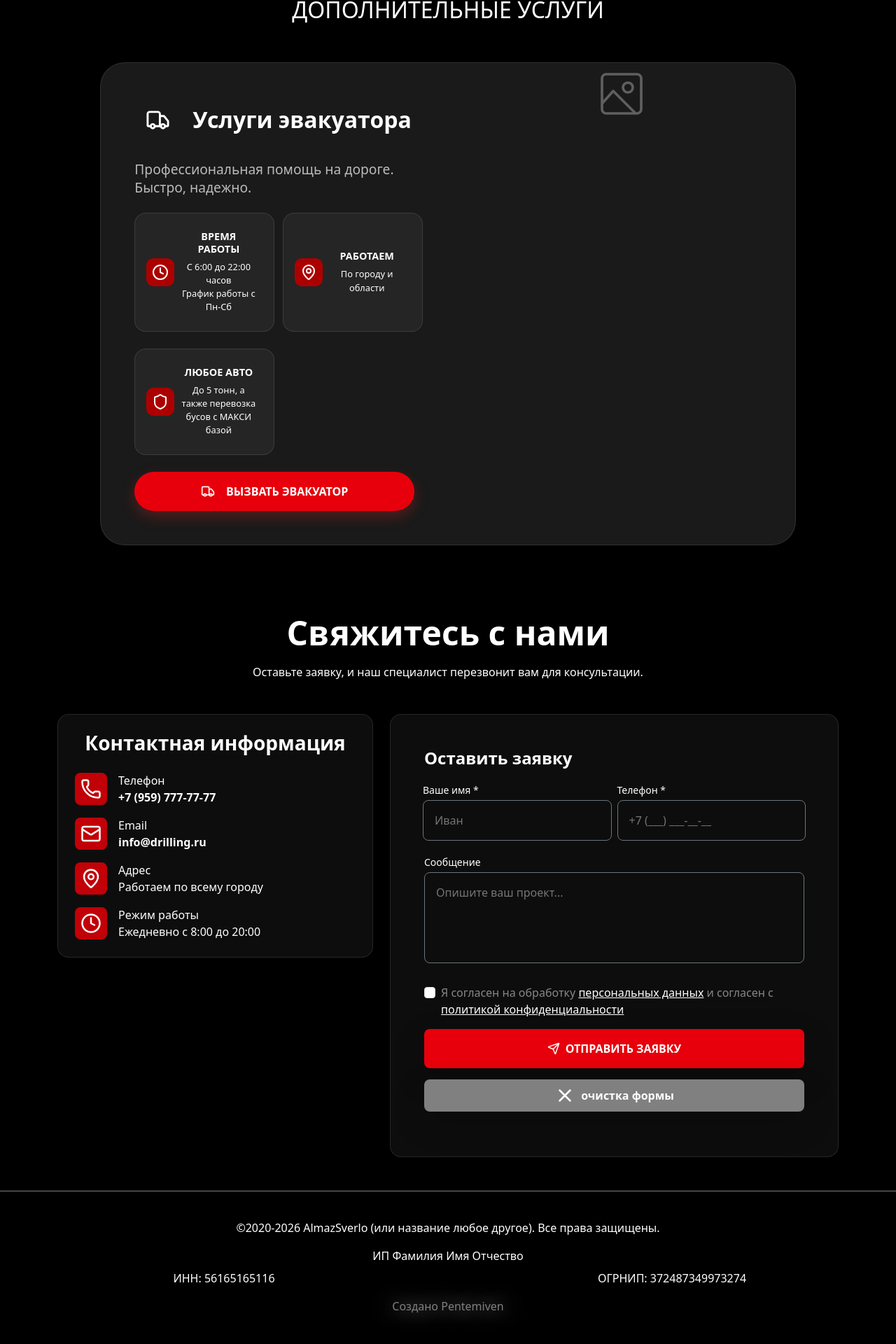
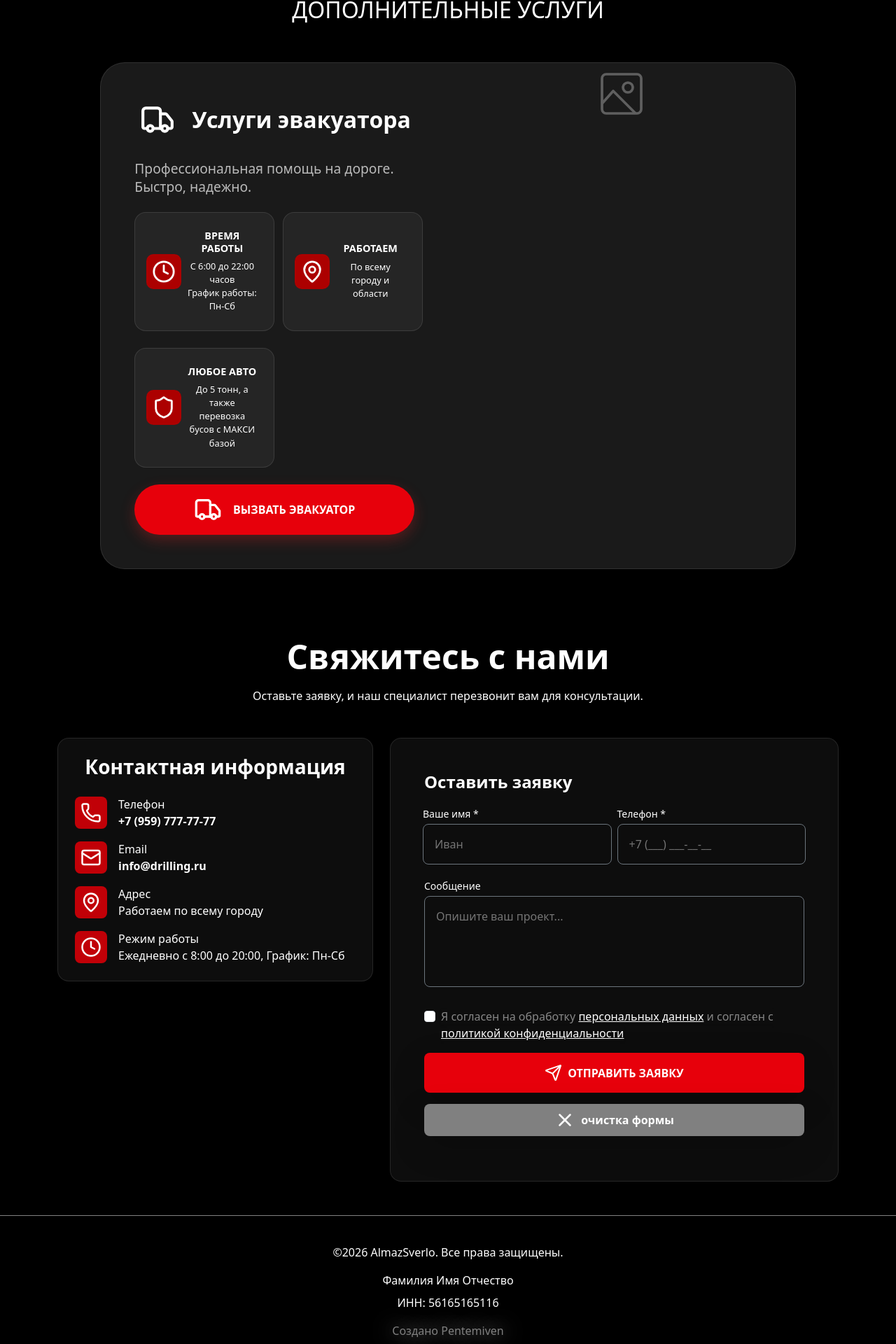
Before and after one commit to Lolboy505/AlmazSverlo, a React (Vite) app: page / in a window 1280 px wide. Shown: the part 2672-4592 px from the top of the page at 70% size. Built offline with nearby package versions, Linux system fonts and the light colour scheme.

Commit message:
1) Installed Axios. 2) Added Axios fetch processing. 3) Added an event check in UseEffect to the gallery. 4) Added additional functionality for the replaceWrongText function. 5) Changed the image size for additional services. 6) Added upload and request submission logic.

```diff
--- a/package.json
+++ b/package.json
@@ -13,6 +13,7 @@
   },
   "dependencies": {
     "@fontsource/golos-text": "^5.2.8",
+    "axios": "^1.13.2",
     "bootstrap": "^5.3.8",
     "lucide-react": "^0.562.0",
     "react": "^19.2.0",
--- a/src/components/additional/Preloader.jsx
+++ b/src/components/additional/Preloader.jsx
@@ -31,7 +31,7 @@ export default function App({ children }) {
                     display: 'flex',
                     justifyContent: 'center',
                     alignItems: 'center',
-                    zIndex: 10000,
+                    zIndex: 1000,
                     transition: 'opacity 0.5s ease'
                 }}>
                     <div
@@ -43,7 +43,6 @@ export default function App({ children }) {
                             color:"var(--color-red-700)",
                         }}
                     >
-                        <span className="visually-hidden">Загрузка...</span>
                     </div>
                 </div>
             )}
--- a/src/components/additional/contactData.js
+++ b/src/components/additional/contactData.js
@@ -1,10 +1,17 @@
+const nameOrg = "AlmazSverlo"
 const phone = "79597777777" // указывать только цифры
 const email = "info@drilling.ru"
 const telegram = "https://t.me"
 const vkontakte = "https://vk.com"
+const address = "Работаем по всему городу"
+const addressTow = "По всему городу и области"
+
+const schedule = "Пн-Cб"
 
 const fromTime = '8:00'
 const toTime = '20:00'
+
+const scheduleTow = "Пн-Сб"
 
 const fromTimeTow = '6:00'
 const toTimeTow = '22:00'
@@ -30,6 +37,11 @@ export {
     toTime,
     fromTimeTow,
     toTimeTow,
+    nameOrg,
+    schedule,
+    scheduleTow,
+    address,
+    addressTow,
     // функции
     formatPhoneNumber,
 }
--- a/src/components/contact/Contact.jsx
+++ b/src/components/contact/Contact.jsx
@@ -1,11 +1,15 @@
 import { Container, Row, Col } from 'react-bootstrap';
 import { useState } from 'react';
+import { Phone, Mail, MapPin, Clock, Send } from 'lucide-react';
+import { phone, email, formatPhoneNumber, fromTime, toTime, schedule, address } from '@/components/additional/contactData'
 import urlPDPC from '@/documents/PersonalDataProccessingConsent.pdf'
 import urlPP from '@/documents/PrivacyPolicy.pdf'
-import { Phone, Mail, MapPin, Clock, Send } from 'lucide-react';
-import { phone, email, formatPhoneNumber, fromTime, toTime } from '@/components/additional/contactData'
 import CloseIcon from '../additional/CloseIcon';
 import ContactItem from './ContactItem';
+import axios from 'axios';
+
+let addressFetch = "http://10.10.10.108:5000/api/order";
+// 'http://localhost:5000/api/order'; // Для локалки
 
 const nullForm = {
     name: '',
@@ -13,9 +17,14 @@ const nullForm = {
     message: '',
     isAgreed: false,
 }
+
 export default function Contact() {
     const [formData, setFormData] = useState(nullForm);
     const [formDatalast, setFormDatalast] = useState(nullForm);
+    const [isLoading, setIsLoading] = useState(false)
+
+    console.log(formData)
+
 
     let tmpFormData = nullForm
 
@@ -34,21 +43,23 @@ export default function Contact() {
         },
         {
             label: "Адрес",
-            value: "Работаем по всему городу",
+            value: address,
             href: null,
             icon: <MapPin size={30} />,
         },
         {
             label: "Режим работы",
-            value: `Ежедневно с ${fromTime} до ${toTime}`,
+            value: `Ежедневно с ${fromTime} до ${toTime}, График: ${schedule}`,
             href: null,
             icon: <Clock size={30} />,
         },
     ]
 
-    const replaceWrongText = (val) => {
+    const replaceWrongText = (val, flagZalip = true) => {
         // Ограничиваем "залипание" символов (не более 5 одинаковых букв подряд)
-        val = val.replace(/(.)\1{4,}/g, '$1$1$1$1');
+        if (flagZalip) {
+            val = val.replace(/(.)\1{4,}/g, '$1$1$1$1');
+        }
         // не работает в во время onChange
 
         // удаляем потенциально опасные скриптовые символы < >
@@ -121,6 +132,10 @@ export default function Contact() {
             alert('Пожалуйста, введите ваше имя.');
             return true;
         }
+        else if (formData.isAgreed === false) {
+            alert('Вы не согласились на обработку персональных данных и политику конфиденциальности')
+            return true;
+        }
         else if (formData.phone.trim() === '') {
             alert('Пожалуйста, введите ваш телефон.');
             return true;
@@ -143,26 +158,40 @@ export default function Contact() {
         }
     }
 
-    const handleSubmit = (e) => {
+    const handleSubmit = async (e) => {
         e.preventDefault();
-        // ДОДЕЛАТЬ отправку формы
-        if (isWrongForm()) {
+
+        if (isWrongForm() || isLoading) {
             return null
         }
         else {
+            setIsLoading(true);
+
             tmpFormData = {
                 name: replaceWrongText(formData.name),
-                phone: replaceWrongText(formData.phone),
+                phone: replaceWrongText(formData.phone, false),
                 message: replaceWrongText(formData.message),
                 isAgreed: formData.isAgreed
             }
-            setFormDatalast(tmpFormData)
-            //далее отправляем tmp-шку
-            setFormData((tmpFormData))
-            // console.log()
-            alert('Спасибо за обращение! Мы свяжемся с вами в ближайшее время.');
+
+            try {
+                const response = await axios.post(addressFetch, tmpFormData)
+
+                if (response.data.success) {
+                    alert('Заявка отправлена успешно! ');
+                    console.log(`Заявка успешно отправлена на сервер:`, tmpFormData, response.data.success); // Для отладки
+
+                    setFormData(tmpFormData)
+                    setFormDatalast(tmpFormData)
+                }
+            } catch (error) {
+                console.error('Ошибка:', error);
+                alert(error.response?.data?.error || 'Ошибка при соединении с сервером');
+            } finally {
+                setIsLoading(false)
+            }
         }
-    };
+    }
 
     const handleClear = () => {
         setFormData(nullForm)
@@ -202,7 +231,7 @@ export default function Contact() {
                     <div className="p-4 p-md-5 rounded-4 h-100" style={{ background: 'rgba(255,255,255,0.05)', border: '1px solid rgba(255,255,255,0.1)' }}>
                         <h3 className="text-white h4 mb-4 fw-bold text-center text-md-start">Оставить заявку</h3>
 
-                        <form onSubmit={handleSubmit}>
+                        <form onSubmit={(e) => handleSubmit(e)}>
                             <div className="row g-1">
 
                                 <div className="col-md-12 flex-column flex-md-row d-flex m-0 p-0 gap-2">
@@ -230,7 +259,7 @@ export default function Contact() {
                                                 placeholder="+7 (___) ___-__-__"
                                                 required
                                                 value={formatPhone(formData.phone)}
-                                                onChange={handlePhoneChange}
+                                                onChange={(e) => handlePhoneChange(e)}
                                                 className="bg-transparent border-secondary text-white p-3 custom-input w-100 rounded-3"
                                                 style={{ border: '1px solid #6c757d', outline: 'none' }}
                                             />
@@ -245,7 +274,7 @@ export default function Contact() {
                                             name="message"
                                             rows={4}
                                             value={formData.message}
-                                            onChange={handleMessageChange}
+                                            onChange={(e) => handleMessageChange(e)}
                                             placeholder="Опишите ваш проект..."
                                             className="bg-transparent border-secondary text-white p-3 custom-input w-100 rounded-3"
                                             style={{ border: '1px solid #6c757d', outline: 'none', resize: 'none' }}
@@ -280,16 +309,40 @@ export default function Contact() {
                             </div>
 
                             <button
+                                disabled={isLoading}
                                 type="submit"
-                                className="w-100 py-3 fw-bold d-flex align-items-center justify-content-center gap-2 rounded-3 shadow-lg"
+                                className={
+                                    `w-100 py-3 fw-bold d-flex align-items-center
+                                    justify-content-center gap-2 rounded-3 shadow-lg`}
                                 style={{
                                     background: 'var(--color-red-600)',
                                     border: 'none',
                                     color: 'white',
-                                    cursor: 'pointer'
+                                    cursor: isLoading ? 'pointer' : ''
                                 }}
                             >
-                                <Send size={18} /> ОТПРАВИТЬ ЗАЯВКУ
+                                {isLoading ?
+                                    (
+                                        <>
+                                            <span
+                                                className="spinner-border"
+                                                role="status"
+                                                style={{
+                                                    height: "50px",
+                                                    width: "50px",
+                                                    color: "white",
+                                                }}
+                                            >
+
+                                            </span>
+                                        </>
+                                    ) : (
+                                        <>
+                                            <Send size={25} />  ОТПРАВИТЬ ЗАЯВКУ
+                                        </>
+                                    )
+                                }
+
                             </button>
 
                             <button
--- a/src/components/footer/Footer.jsx
+++ b/src/components/footer/Footer.jsx
@@ -1,9 +1,11 @@
-import { TIN, PSRNSP , fullName} from '@/components/additional/contactData'
+import { TIN, fullName , nameOrg} from '@/components/additional/contactData'
+
+
 export default function Footer() {
     return (
         <footer className="pt-4"
             style={{
-                borderTop:"1px solid grey "
+                borderTop:"1px solid grey"
             }}
         >
             <div
@@ -13,17 +15,14 @@ export default function Footer() {
             }}>
                 <div className="text-center">
                     <p className="mx-2">
-                        ©2020-2026 AlmazSverlo (или название любое другое). Все права защищены.
+                        ©2026 {nameOrg}. Все права защищены.
                     </p>
                     <p className="m-0 p-0 col-12 ">
-                        ИП {fullName}
+                        {fullName}
                     </p>
                     <div className="my-2 d-flex justify-content-center align-items-center flex-column flex-md-row">
                         <p className="m-0 p-0 col-12 col-md-6">
                             ИНН: {TIN}
-                        </p>
-                        <p className="m-0 p-0 col-12 col-md-6">
-                            ОГРНИП: {PSRNSP}
                         </p>
                     </div>
                 </div>
--- a/src/components/gallery/Gallery.jsx
+++ b/src/components/gallery/Gallery.jsx
@@ -18,6 +18,7 @@ export default function Gallery() {
 
   useEffect(() => {
     const handleKeyDown = (e) => {
+      if (!e.key) return;
       const key = e.key.toLowerCase();
 
       if (currentIndex === null) return;
@@ -96,7 +97,8 @@ export default function Gallery() {
                   zIndex: 11,
                   textDecoration: 'none',
                   background: 'linear-gradient(90deg, rgba(0, 0, 0, 0.5) 0%, rgba(255, 255, 255, 0.35) 100%)',
-                  borderRadius: '0 10px 10px 0'
+                  borderRadius: '0 10px 10px 0',
+                  cursor: 'pointer',
                 }}
                 onClick={(e) => { e.stopPropagation(); prevSlide(); }}
               >
@@ -112,6 +114,7 @@ export default function Gallery() {
                   textDecoration: 'none',
                   background: 'linear-gradient(-90deg, rgba(0, 0, 0, 0.5) 0%, rgba(255, 255, 255, 0.35) 100%)',
                   borderRadius: '10px 0 0 10px',
+                  cursor: 'pointer',
                 }}
                 onClick={(e) => { e.stopPropagation(); nextSlide(); }}
               >
@@ -135,6 +138,7 @@ export default function Gallery() {
                   borderRadius: "0 0 0 10px",
                   background: "var(--color-red-600)",
                   color: "var(--color-red-700)",
+                  cursor: 'pointer',
                   zIndex: 1,
                 }}
                 onClick={closeGallery}
--- a/src/components/tow_service/TowService.jsx
+++ b/src/components/tow_service/TowService.jsx
@@ -1,19 +1,19 @@
 import { Truck, Clock, MapPin, Shield } from 'lucide-react';
 import { Container, Row, Col } from "react-bootstrap"
 import ImageWithFallback from "../additional/ImageWithFallback";
-import { fromTimeTow, phone, toTimeTow } from '../additional/contactData';
+import { addressTow, fromTimeTow, phone, scheduleTow, toTimeTow } from '../additional/contactData';
 
 let data = [
     {
         icon: Clock,
         title: "ВРЕМЯ РАБОТЫ",
         description: `С ${fromTimeTow} до ${toTimeTow} часов`,
-        descriptionAdd: "График работы c Пн-Сб",
+        descriptionAdd: `График работы: ${scheduleTow}`,
     },
     {
         icon: MapPin,
         title: "РАБОТАЕМ",
-        description: "По городу и области",
+        description: addressTow,
     },
     {
         icon: Shield,
@@ -47,16 +47,16 @@ function createInfoPanels() {
                 }}
             >
                 <div
-                    className="d-flex align-items-center justify-content-center"
+                    className="p-2 d-flex align-items-center justify-content-center"
                     style={{
-                        width: "40px",
-                        height: "40px",
+                        width: "50px",
+                        height: "50px",
                         background: "rgba(172, 0, 0, 1)",
                         borderRadius: "10px",
                         flexShrink: 0,
                     }}
                 >
-                    <Icon />
+                    <Icon size={40} />
                 </div>
 
                 <div
@@ -134,8 +134,8 @@ export default function TowService() {
                         </Col>
                         <Col xs={12} lg={6} className="order-2 order-lg-1 p-4 p-md-5">
                             <div className="d-flex align-items-center gap-3 mb-4">
-                                <div className="p-3 bg-red-600 rounded-3" >
-                                    <Truck size={35} color="white" />
+                                <div className="p-2 bg-red-600 rounded-3" >
+                                    <Truck size={50} color="white" />
                                 </div>
                                 <h2 className="text-white fw-bold mb-0">Услуги эвакуатора</h2>
                             </div>
@@ -175,7 +175,7 @@ export default function TowService() {
                                 onMouseEnter={(e) => e.currentTarget.style.transform = "translateY(-3px)"}
                                 onMouseLeave={(e) => e.currentTarget.style.transform = "translateY(0)"}
                             >
-                                <Truck size={20} />
+                                <Truck size={40} />
                                 <span>ВЫЗВАТЬ ЭВАКУАТОР</span>
                             </a>
                         </Col>
```
Also changed, not shown: 1 other file (tests, documents, lock files or other folders).
